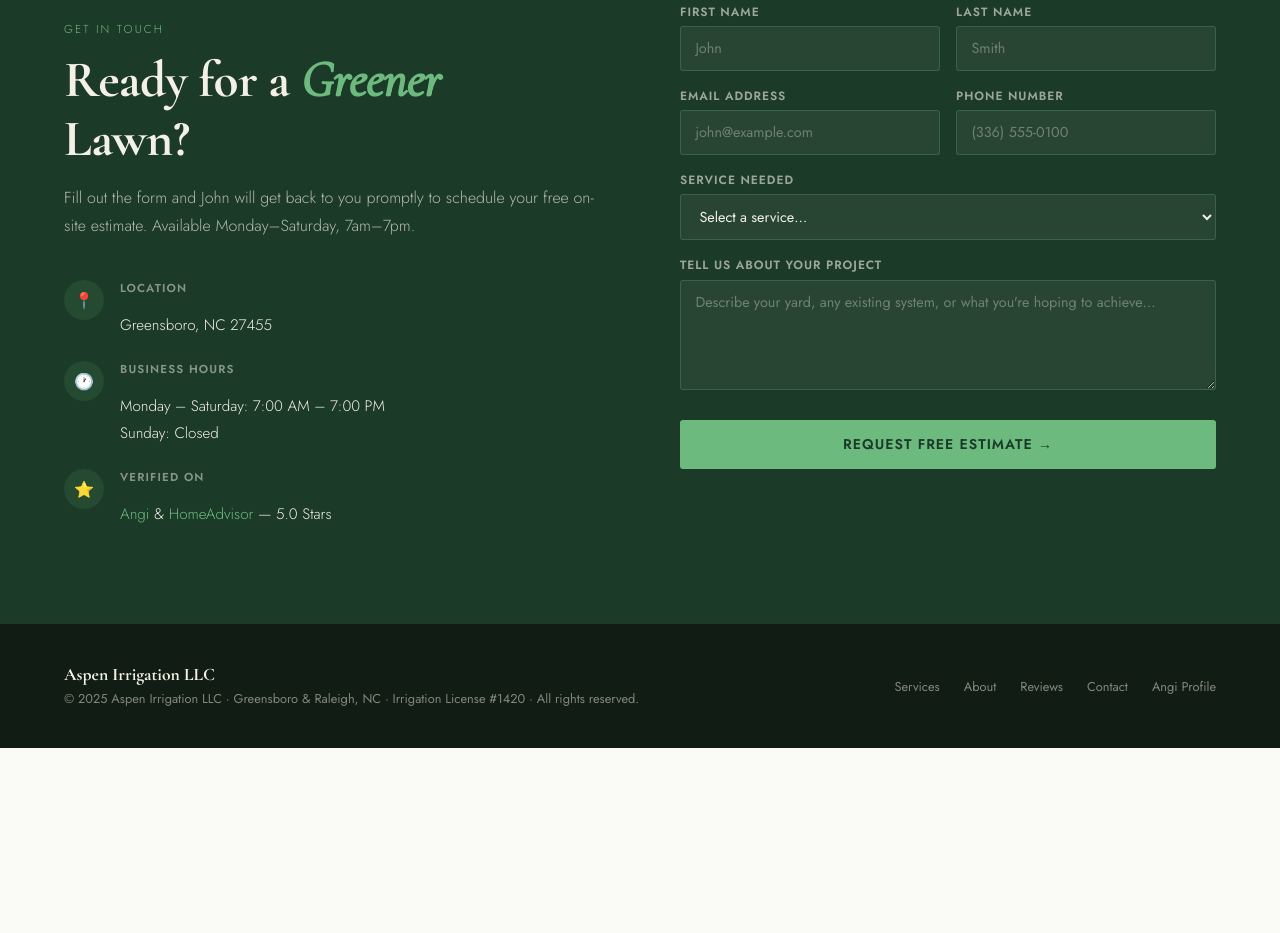
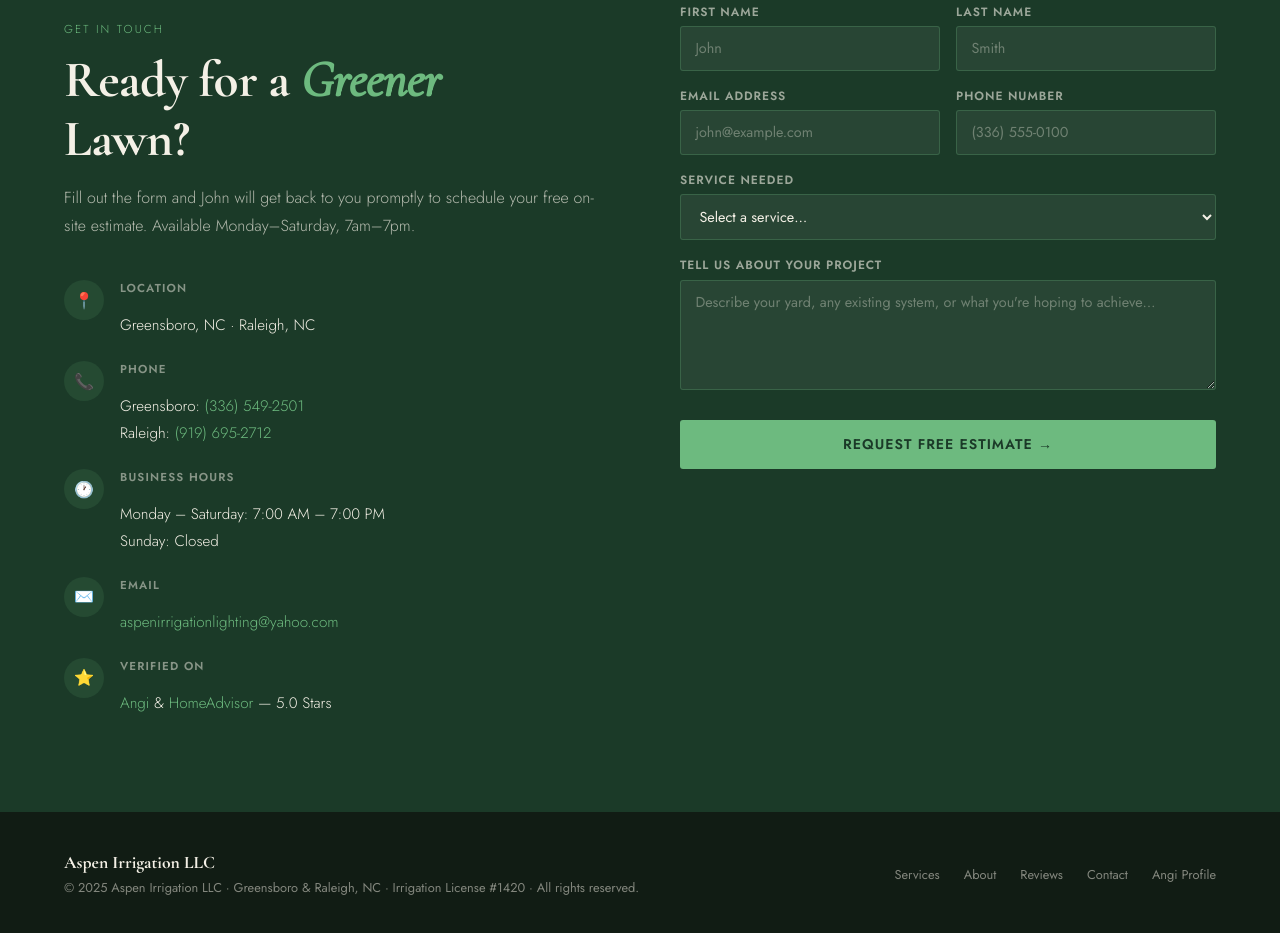
Before and after one commit to Claason/Aspen, a plain HTML site: page index.html in a window 1280 px wide. Shown: the part 6150-7083 px from the top of the page. Before the commit the page ends 6898 px from the top, so only its background shows below. Drawn offline with nearby package versions, Linux system fonts and the light colour scheme.

Commit message:
Add files via upload

```diff
--- a/index.html
+++ b/index.html
@@ -24,7 +24,7 @@
     "name": "Aspen Irrigation LLC",
     "description": "Professional irrigation system installation, maintenance, and landscape lighting serving Greensboro, Raleigh, Winston-Salem, and the NC Triad region.",
     "url": "https://aspenirrigation.net",
-    "telephone": "",
+    "telephone": "(336) 549-2501",
     "address": {
       "@type": "PostalAddress",
       "addressLocality": "Greensboro",
@@ -894,7 +894,14 @@
           <div class="cd-icon">📍</div>
           <div class="cd-body">
             <h5>Location</h5>
-            <p>Greensboro, NC 27455</p>
+            <p>Greensboro, NC · Raleigh, NC</p>
+          </div>
+        </div>
+        <div class="contact-detail">
+          <div class="cd-icon">📞</div>
+          <div class="cd-body">
+            <h5>Phone</h5>
+            <p>Greensboro: <a href="tel:+13365492501">(336) 549-2501</a><br/>Raleigh: <a href="tel:+19196952712">(919) 695-2712</a></p>
           </div>
         </div>
         <div class="contact-detail">
@@ -902,6 +909,13 @@
           <div class="cd-body">
             <h5>Business Hours</h5>
             <p>Monday – Saturday: 7:00 AM – 7:00 PM<br/>Sunday: Closed</p>
+          </div>
+        </div>
+        <div class="contact-detail">
+          <div class="cd-icon">✉️</div>
+          <div class="cd-body">
+            <h5>Email</h5>
+            <p><a href="mailto:aspenirrigationlighting@yahoo.com">aspenirrigationlighting@yahoo.com</a></p>
           </div>
         </div>
         <div class="contact-detail">
```
